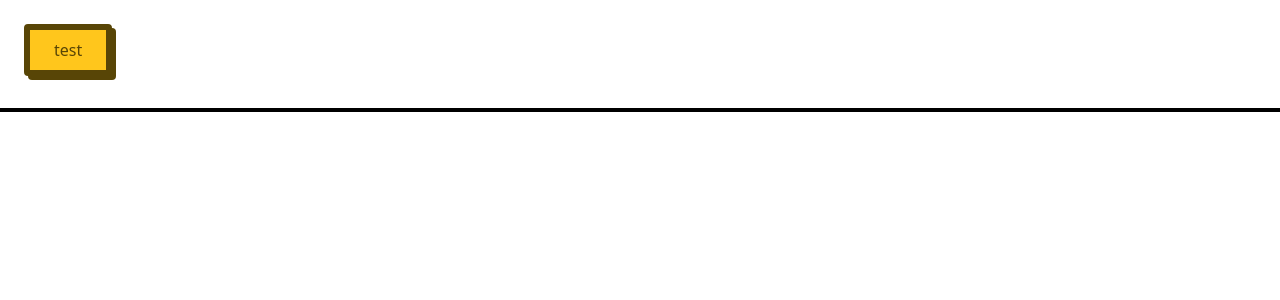
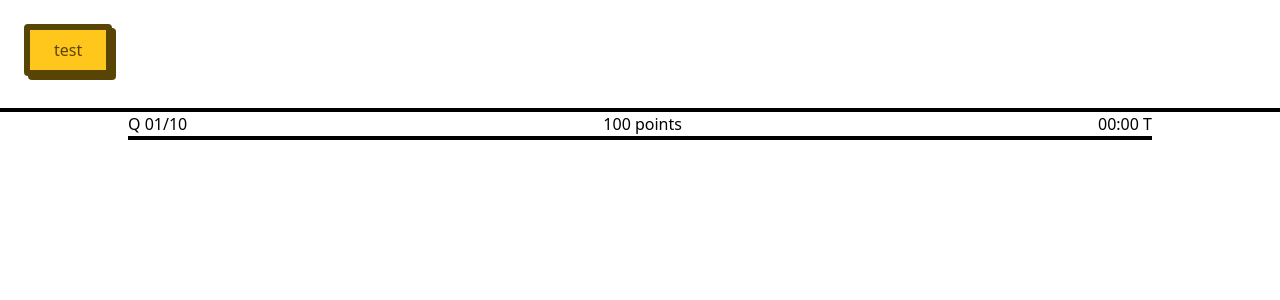
Before and after one commit to shaikhyakubhossain/quiz-app, a Next.js app: page / in a window 1280 px wide. Shown: the top 300 px of the page. Built offline with nearby package versions, Linux system fonts and the light colour scheme.

Commit message:
Add StatusBar component

```diff
--- /dev/null
+++ b/src/app/component/StatusBar/status-bar.component.tsx
@@ -0,0 +1,12 @@
+import styles from './status-bar.module.scss';
+
+
+export default function StatusBar() {
+    return (
+        <div className={`${styles.mainContainer} flex justify-between w-4/5 mx-auto border-b-4 border-black`}>
+            <div>Q 01/10</div>
+            <div>100 points</div>
+            <div>00:00 T</div>
+        </div>
+    );
+}
--- a/src/app/page.tsx
+++ b/src/app/page.tsx
@@ -1,10 +1,12 @@
 import './globals.css';
 import Nav from './component/Nav/nav.component';
+import StatusBar from './component/StatusBar/status-bar.component';
 
 export default function Home(): JSX.Element{
   return (
       <div className=''>
         <Nav />
+        <StatusBar />
       </div>
   )
 }
```
Also changed, not shown: src/app/component/StatusBar/status-bar.module.scss (added).
